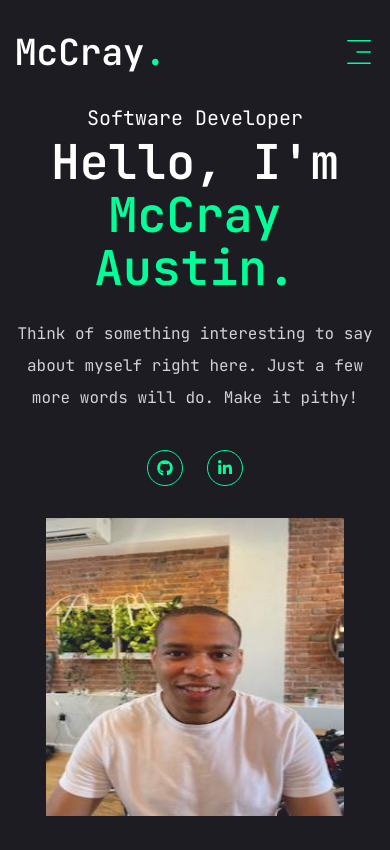
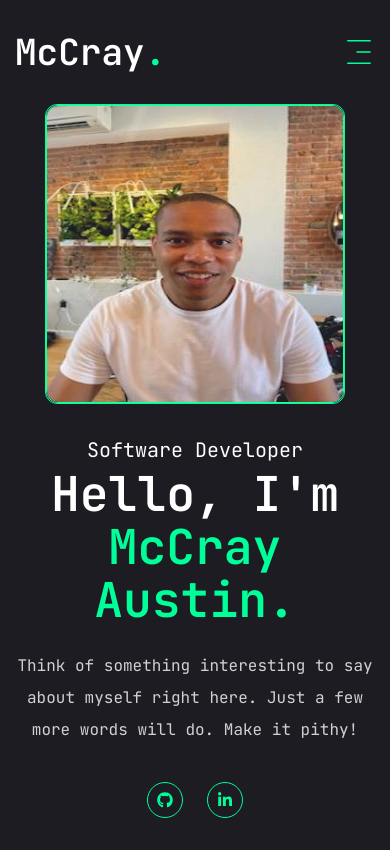
Before and after one commit to mmaustin/mccray-portfolio, a Next.js app in the folder next-portfolio/: page / in a window 390 px wide. Built offline with nearby package versions, Linux system fonts and the light colour scheme.

Commit message:
Rounded picture border and added an accent border color

```diff
--- a/next-portfolio/app/page.js
+++ b/next-portfolio/app/page.js
@@ -9,7 +9,7 @@ const HomePage = () => {
     <section className="h-full">
       <div className="container mx-auto h-full">
         <div className="flex flex-col lg:flex-row items-center justify-between lg:pt-8 lg:pb-24">
-          <div className="text-center lg:text-left">
+          <div className="text-center lg:text-left order-2 lg:order-none">
             <span className="text-xl">Software Developer</span>
             <h1 className="h1 mb-6">Hello, I'm <br />
               <span className="text-accent">McCray Austin.</span>
@@ -25,7 +25,7 @@ const HomePage = () => {
           </div>
 
 
-          <div>
+          <div className="order-1 lg:order-none mb-8 lg:mb-0 rounded-xl border border-accent">
             <Photo />
           </div>
         </div>
--- a/next-portfolio/components/Photo.jsx
+++ b/next-portfolio/components/Photo.jsx
@@ -29,7 +29,7 @@ const Photo = () => {
             // width={100}
             // height={100}
             alt="my photo"
-            className="object-container"
+            className="object-container rounded-xl border border-accent"
           />
         </motion.div>
       </motion.div>
```
